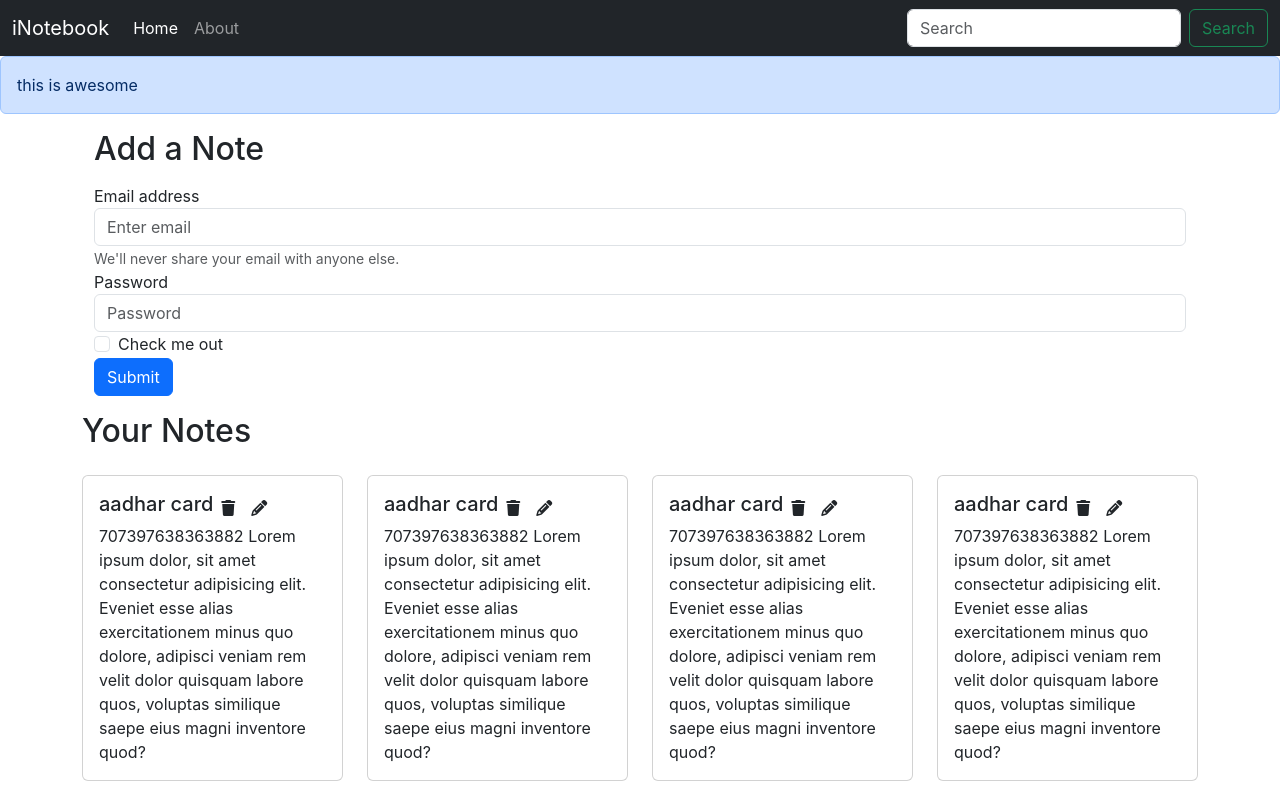
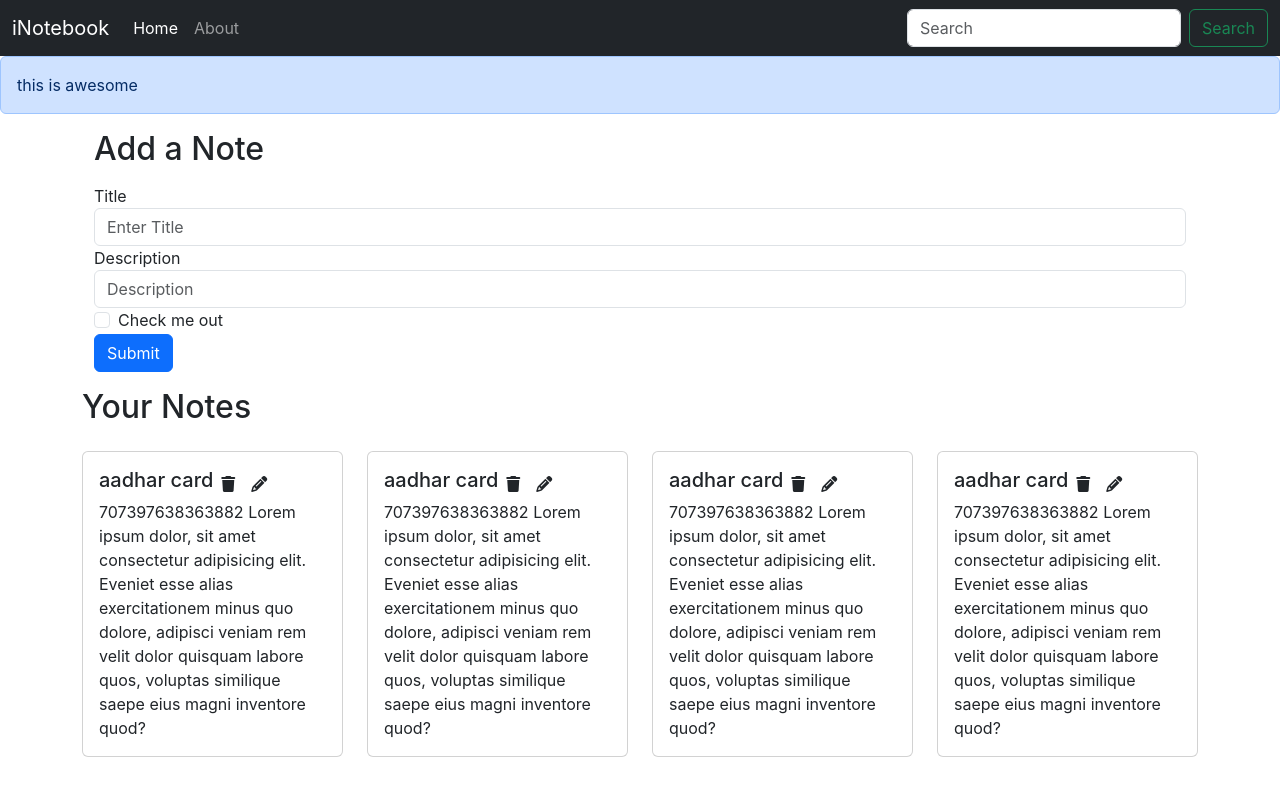
Before and after one commit to salim17/harry-iNotebook, a React (Create React App) app: page / in a window 1280 px wide. Shown: the top 787 px of the page. Built offline with nearby package versions, Linux system fonts and the light colour scheme.

Commit message:
video 63

```diff
--- /dev/null
+++ b/src/components/AddNote.js
@@ -0,0 +1,62 @@
+import React, {useContext, useState} from "react";
+import context from "../context/notes/noteContext";
+
+const AddNote = () => {
+    const notesContext = useContext(context);
+    const { addNote } = notesContext;
+    const [note, setNote] = useState({title: "", description: "", tag : "default"})
+    const handleClick = (e) => {
+        e.preventDefault();
+        addNote(note.title, note.description, note.tag);
+    }
+    const onChange = (e) => {
+        /* this will update the title and description key with the values of input text,
+         since they are using the same name and the javascript key*/
+        setNote({...note, [e.target.name]: e.target.value});
+    }
+  return (
+    <div className="container my-3">
+      <h2>Add a Note</h2>
+      <form className="my-3">
+        <div className="form-group">
+          <label htmlFor="title">Title</label>
+          <input
+            type="text"
+            className="form-control"
+            id="title"
+            name="title"
+            aria-describedby="emailHelp"
+            placeholder="Enter Title"
+            onChange={onChange}
+          />
+        </div>
+        <div className="form-group">
+          <label htmlFor="description">Description</label>
+          <input
+            type="text"
+            className="form-control"
+            id="description"
+            name="description"
+            placeholder="Description"
+            onChange={onChange}
+          />
+        </div>
+        <div className="form-check">
+          <input
+            type="checkbox"
+            className="form-check-input"
+            id="exampleCheck1"
+          />
+          <label className="form-check-label" htmlFor="exampleCheck1">
+            Check me out
+          </label>
+        </div>
+        <button type="submit" className="btn btn-primary" onClick={handleClick}>
+          Submit
+        </button>
+      </form>
+    </div>
+  );
+};
+
+export default AddNote;
--- a/src/components/Alert.js
+++ b/src/components/Alert.js
@@ -3,7 +3,7 @@ import React from "react";
 const Alert = (props) => {
   return (
     <div>
-      <div class="alert alert-primary" role="alert">
+      <div className="alert alert-primary" role="alert">
         {props.message}
       </div>
     </div>
--- a/src/components/Home.js
+++ b/src/components/Home.js
@@ -1,51 +1,9 @@
 import Notes from "./Notes";
 
 const Home = () => {
-
   return (
     <div>
-      <div className="container my-3">
-        <h2>Add a Note</h2>
-        <form className="my-3">
-          <div className="form-group">
-            <label htmlFor="exampleInputEmail1">Email address</label>
-            <input
-              type="email"
-              className="form-control"
-              id="exampleInputEmail1"
-              aria-describedby="emailHelp"
-              placeholder="Enter email"
-            />
-            <small id="emailHelp" className="form-text text-muted">
-              We'll never share your email with anyone else.
-            </small>
-          </div>
-          <div className="form-group">
-            <label htmlFor="exampleInputPassword1">Password</label>
-            <input
-              type="password"
-              className="form-control"
-              id="exampleInputPassword1"
-              placeholder="Password"
-            />
-          </div>
-          <div className="form-check">
-            <input
-              type="checkbox"
-              className="form-check-input"
-              id="exampleCheck1"
-            />
-            <label className="form-check-label" htmlFor="exampleCheck1">
-              Check me out
-            </label>
-          </div>
-          <button type="submit" className="btn btn-primary">
-            Submit
-          </button>
-        </form>
-      </div>
-
-      <Notes/>
+      <Notes />
     </div>
   );
 };
--- a/src/components/Navbar.js
+++ b/src/components/Navbar.js
@@ -7,7 +7,6 @@ const Navbar = () => {
   let location = useLocation();
 
   useEffect(() => {
-    console.log(location)
   }, [location]);
 
   return (
--- a/src/components/Notes.js
+++ b/src/components/Notes.js
@@ -1,17 +1,21 @@
 import React, { useContext } from "react";
 import context from "../context/notes/noteContext";
 import NoteItem from "./NoteItem";
+import AddNote from "./AddNote";
 
 const Notes = () => {
   const notesContext = useContext(context);
-    const { notes, setNotes } = notesContext;
+  const { notes } = notesContext;
   return (
+    <>
+      <AddNote />
       <div className="row my-3">
         <h2>Your Notes</h2>
         {notes.map((note, index) => {
-        return <NoteItem note={note} key={index}></NoteItem>
+          return <NoteItem note={note} key={index}></NoteItem>;
         })}
       </div>
+    </>
   );
 };
 
--- a/src/context/notes/NoteState.js
+++ b/src/context/notes/NoteState.js
@@ -70,8 +70,30 @@ const NoteState = (props) => {
   ];
 
   const [notes, setNotes] = useState(notesInitial);
+
+  // Add a Note
+  const addNote = (title, description, tag) => {
+    //TODO Api call
+    console.log("Adding a new note");
+    let note = {
+      "title": title,
+      "description": description,
+      "tag": tag,
+    };
+    setNotes(notes.concat(note));
+  }
+  // Delete a Note
+  const deleteNote = () => {
+
+  }
+  // Edit a Note
+  const editNote = () => {
+
+  }
+
   return (
-    <NoteContext.Provider value={{notes, setNotes}}>{props.children}</NoteContext.Provider>
+    // <NoteContext.Provider value={{notes: notes, setNotes: setNotes}}>{props.children}</NoteContext.Provider>
+    <NoteContext.Provider value={{notes, addNote, deleteNote, editNote}}>{props.children}</NoteContext.Provider>
   );
 };
 
```
Lines whose indentation alone changed are shown as unchanged.
